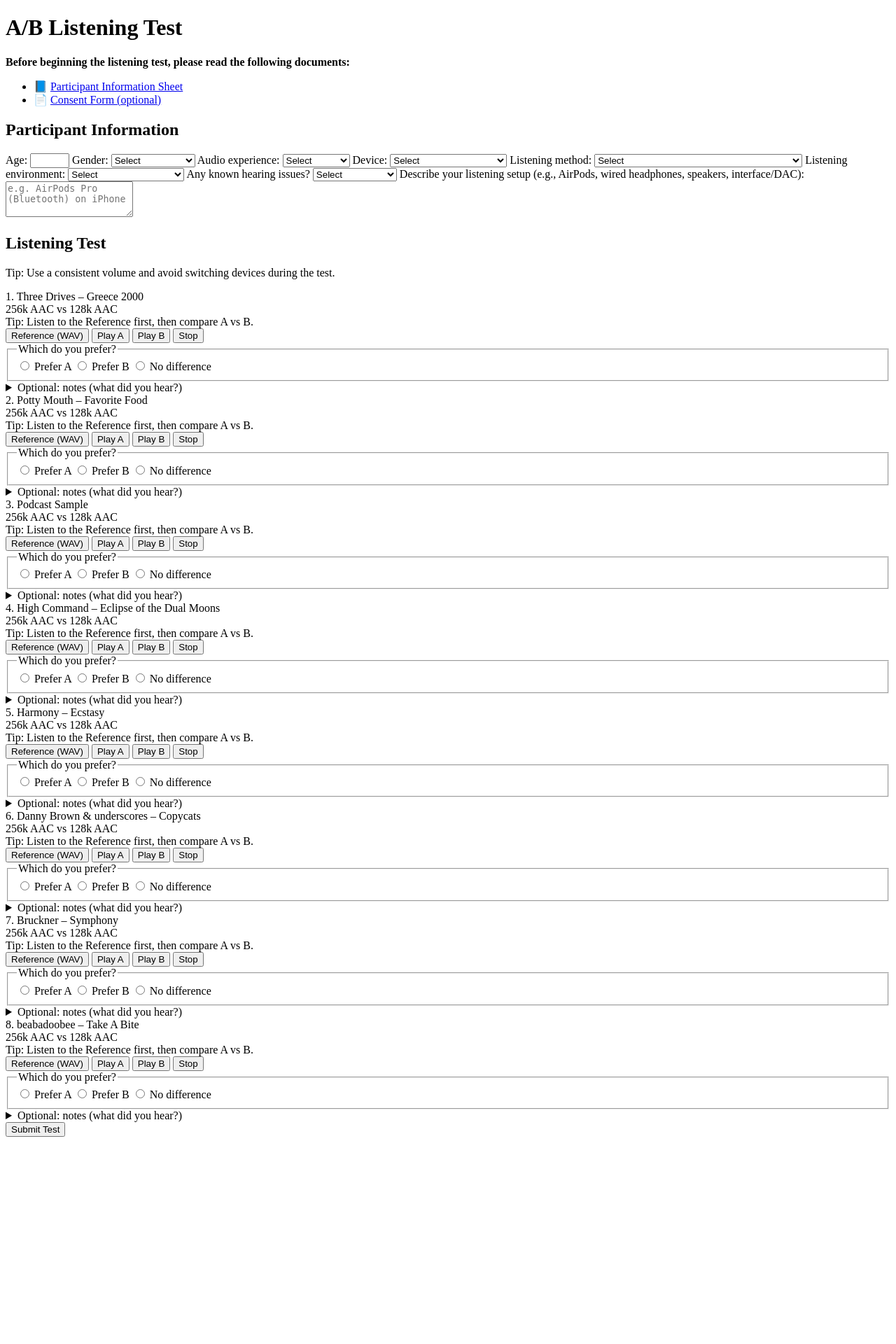
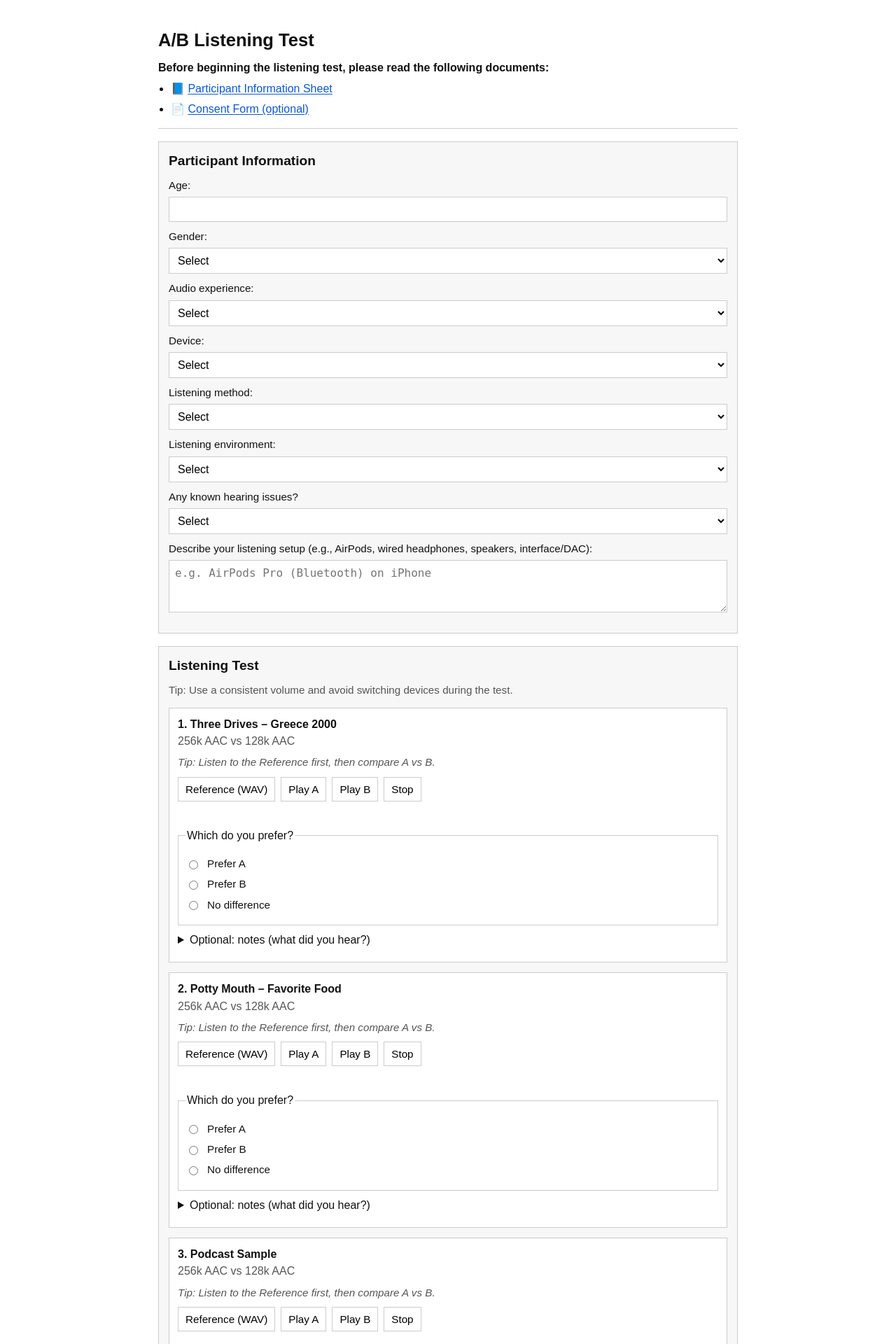
Before and after one commit to Venturah/ab-listening-test-UHI, a Flask app: page / in a window 1280 px wide. Shown: the top 1920 px of the page at 70% size. Before the commit the page ends 1624 px from the top, so only its background shows below. Run offline with Flask 2, Linux system fonts and the light colour scheme.

Commit message:
Update style.css
updated style.css as that was the html code oops!

```diff
--- a/static/style.css
+++ b/static/style.css
@@ -1,141 +1,174 @@
-<!DOCTYPE html>
-<html lang="en">
-<head>
-  <meta charset="UTF-8">
-  <meta name="viewport" content="width=device-width, initial-scale=1">
-  <title>A/B Listening Test</title>
-  <link rel="stylesheet" href="/static/style.css">
-</head>
-<body>
-  <main class="page">
-    <header class="header">
-      <h1>A/B Listening Test</h1>
+/* static/style.css — minimal academic styling */
 
-      <div class="info-links">
-        <p><strong>Before beginning the listening test, please read the following documents:</strong></p>
-        <ul>
-          <li>
-            📘
-            <a
-              href="https://dl.dropboxusercontent.com/scl/fi/e7i4985wuf1ox88c1i491/UHI-Research-Ethics-Iain-McClosky.pdf?rlkey=j0khxijgncezam9jywaeevlmc&dl=0"
-              target="_blank"
-              rel="noopener"
-            >
-              Participant Information Sheet
-            </a>
-          </li>
-          <li>
-            📄
-            <a
-              href="https://dl.dropboxusercontent.com/scl/fi/4uc8sh213d6u6575c3k28/CONSENT-FORM-12007248-IAIN-MCCLOSKY.pdf?rlkey=oaxlfo7hg3r13vki2c2ijalsw&dl=0"
-              target="_blank"
-              rel="noopener"
-            >
-              Consent Form (optional)
-            </a>
-          </li>
-        </ul>
-      </div>
-    </header>
+:root {
+  --text: #111;
+  --muted: #555;
+  --border: #ccc;
+  --bg: #fff;
+  --soft: #f7f7f7;
+}
 
-    <section class="form-section">
-      <h2>Participant Information</h2>
+* { box-sizing: border-box; }
 
-      <form id="demographicForm">
-        <label>
-          Age:
-          <input type="number" name="age" min="16" max="99" inputmode="numeric" required>
-        </label>
+body {
+  margin: 0;
+  font-family: Arial, Helvetica, sans-serif;
+  color: var(--text);
+  background: var(--bg);
+  line-height: 1.4;
+}
 
-        <label>
-          Gender:
-          <select name="gender" required>
-            <option value="">Select</option>
-            <option>Male</option>
-            <option>Female</option>
-            <option>Other</option>
-            <option>Prefer not to say</option>
-          </select>
-        </label>
+.page {
+  max-width: 860px;
+  margin: 24px auto;
+  padding: 16px;
+}
 
-        <label>
-          Audio experience:
-          <select name="experience" required>
-            <option value="">Select</option>
-            <option>None</option>
-            <option>Hobbyist</option>
-            <option>Student</option>
-            <option>Professional</option>
-          </select>
-        </label>
+.header {
+  margin-bottom: 18px;
+  padding-bottom: 10px;
+  border-bottom: 1px solid var(--border);
+}
 
-        <label>
-          Device:
-          <select name="device" required>
-            <option value="">Select</option>
-            <option>iPhone</option>
-            <option>Android phone</option>
-            <option>Windows laptop/desktop</option>
-            <option>Mac</option>
-            <option>Other</option>
-          </select>
-        </label>
+h1 {
+  margin: 0 0 10px;
+  font-size: 1.6rem;
+}
 
-        <label>
-          Listening method:
-          <select name="output" required>
-            <option value="">Select</option>
-            <option>Bluetooth earbuds/headphones (e.g., AirPods)</option>
-            <option>Wired headphones</option>
-            <option>Built-in speakers</option>
-            <option>Audio interface / DAC</option>
-          </select>
-        </label>
+h2 {
+  margin: 0 0 10px;
+  font-size: 1.2rem;
+}
 
-        <label>
-          Listening environment:
-          <select name="environment" required>
-            <option value="">Select</option>
-            <option>Quiet room</option>
-            <option>Some background noise</option>
-            <option>Noisy environment</option>
-          </select>
-        </label>
+.info-links p {
+  margin: 8px 0;
+}
 
-        <label>
-          Any known hearing issues?
-          <select name="hearing" required>
-            <option value="">Select</option>
-            <option>No</option>
-            <option>Yes</option>
-            <option>Prefer not to say</option>
-          </select>
-        </label>
+.info-links ul {
+  margin: 6px 0 0;
+  padding-left: 18px;
+}
 
-        <label>
-          Describe your listening setup (e.g., AirPods, wired headphones, speakers, interface/DAC):
-          <textarea
-            name="setup"
-            rows="3"
-            placeholder="e.g. AirPods Pro (Bluetooth) on iPhone"
-            required
-          ></textarea>
-        </label>
-      </form>
-    </section>
+.info-links li {
+  margin: 6px 0;
+}
 
-    <section class="test-section">
-      <h2>Listening Test</h2>
-      <p class="hint">Tip: Use a consistent volume and avoid switching devices during the test.</p>
+a {
+  color: #0b57d0;
+  text-decoration: underline;
+  text-underline-offset: 2px;
+}
 
-      <div id="testContainer"></div>
+.form-section,
+.test-section {
+  margin: 18px 0;
+  padding: 14px;
+  background: var(--soft);
+  border: 1px solid var(--border);
+}
 
-      <div class="submit-row">
-        <button type="button" id="submitBtn" onclick="submitResults()">Submit Test</button>
-      </div>
-    </section>
-  </main>
+label {
+  display: block;
+  margin: 10px 0;
+  font-size: 0.95rem;
+}
 
-  <script src="/static/main.js"></script>
-</body>
-</html>
+input[type="number"],
+select,
+textarea {
+  width: 100%;
+  margin-top: 6px;
+  padding: 8px;
+  border: 1px solid var(--border);
+  background: #fff;
+  font-size: 1rem;
+}
+
+textarea { resize: vertical; }
+
+.hint {
+  margin: 6px 0 14px;
+  color: var(--muted);
+  font-size: 0.95rem;
+}
+
+.trial-card {
+  margin: 14px 0;
+  padding: 12px;
+  border: 1px solid var(--border);
+  background: #fff;
+}
+
+.trial-title {
+  font-weight: bold;
+  margin-bottom: 2px;
+}
+
+.trial-meta {
+  color: var(--muted);
+  margin-bottom: 8px;
+}
+
+.trial-hint {
+  margin: 8px 0 10px;
+  color: var(--muted);
+  font-size: 0.95rem;
+  font-style: italic;
+}
+
+.trial-controls {
+  display: flex;
+  flex-wrap: wrap;
+  gap: 8px;
+  margin: 8px 0 10px;
+}
+
+button,
+.btn {
+  padding: 8px 10px;
+  border: 1px solid var(--border);
+  background: #fff;
+  cursor: pointer;
+  font-size: 0.95rem;
+}
+
+button:hover,
+.btn:hover {
+  background: #f0f0f0;
+}
+
+.trial-status {
+  min-height: 18px;
+  margin: 6px 0 8px;
+  color: var(--muted);
+  font-size: 0.95rem;
+}
+
+.trial-choice {
+  border: 1px solid var(--border);
+  padding: 10px;
+  margin: 10px 0;
+  background: #fff;
+}
+
+.radio {
+  display: flex;
+  align-items: center;
+  gap: 10px;
+  margin: 8px 0;
+}
+
+details summary {
+  cursor: pointer;
+  margin: 8px 0;
+}
+
+.submit-row {
+  margin-top: 14px;
+  display: flex;
+  justify-content: flex-end;
+}
+
+#submitBtn {
+  padding: 10px 14px;
+}
```
